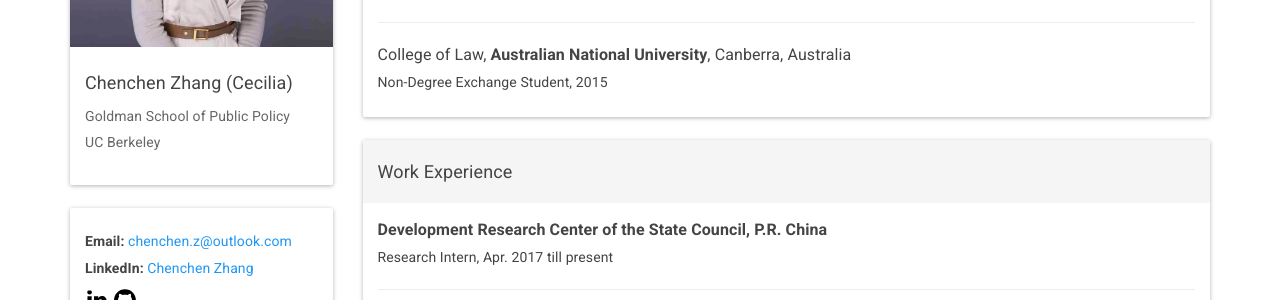
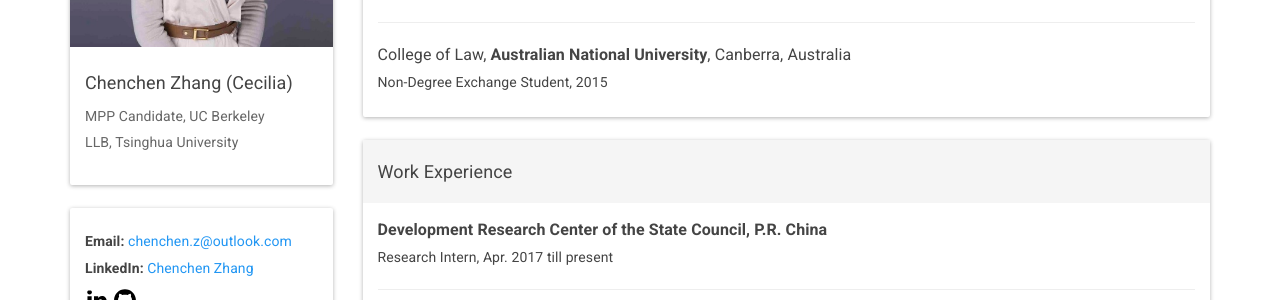
Before and after one commit to CeciliaZhang/-CeciliaZhang-.github-io, a Jekyll site: the page built from index.html, in a window 1280 px wide and 900 px high. Shown: the part 336-636 px from the top of the window. Built offline with Jekyll 4.4.1, drawn with Linux system fonts in a browser that asks for light colours; nearby versions of some CDN libraries.

Commit message:
Update information.html

```diff
--- a/_includes/information.html
+++ b/_includes/information.html
@@ -4,7 +4,7 @@
 
         <h4>Chenchen Zhang (Cecilia)</h4>
         <p style="font-size: 14px">
-            Goldman School of Public Policy <br/> UC Berkeley <br/>
+            MPP Candidate, UC Berkeley <br/> LLB, Tsinghua University <br/>
         </p>
     </div>
 </div>
```
